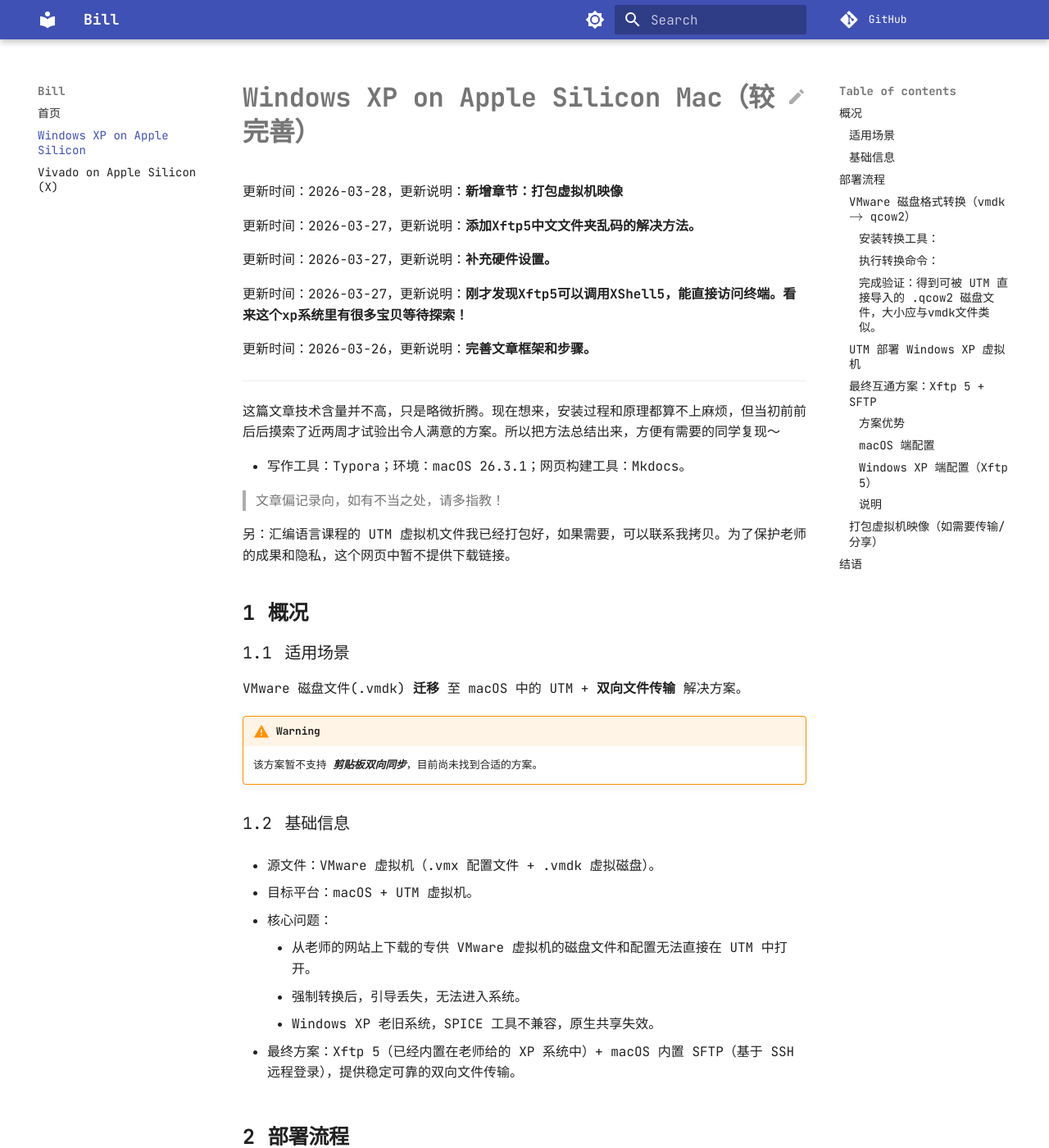
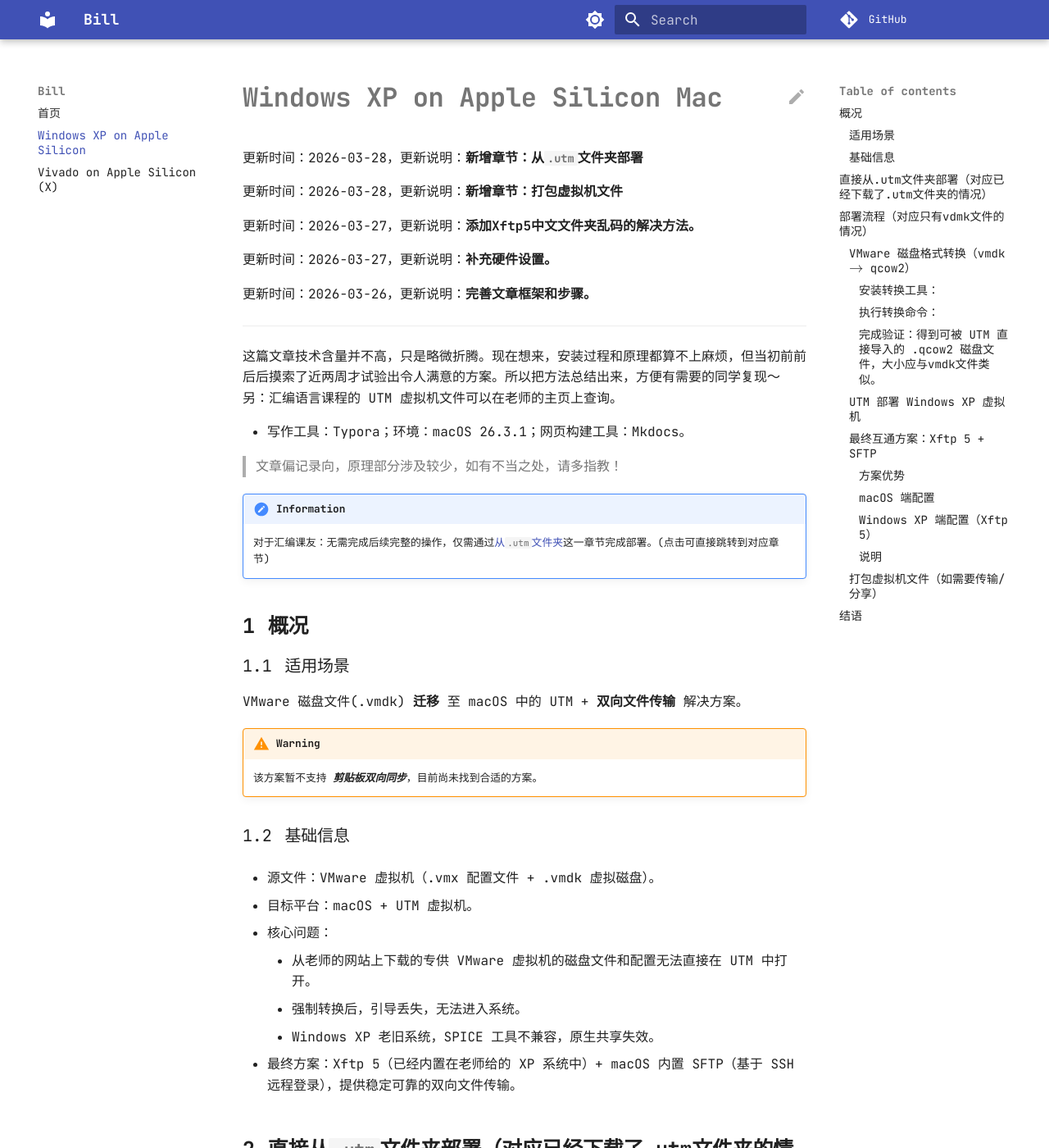
Before and after one commit to bfyes/Virtual-machines-on-Mac, an MkDocs documentation site: the page built from docs/windows-xp-apple-silicon.md, in a window 1280 px wide and 1400 px high. Shown: the whole window at 82% size. Built offline with MkDocs 1.6.1 and Material for MkDocs 9.7.7, drawn with Linux system fonts in a browser that asks for light colours; comment, search, counter and statistics services are not loaded; some of the changed text lies outside the part shown.

Commit message:
新增从utm文件夹部署，方便课友操作

```diff
--- a/docs/windows-xp-apple-silicon.md
+++ b/docs/windows-xp-apple-silicon.md
@@ -1,24 +1,26 @@
-# Windows XP on Apple Silicon Mac（较完善）
+# Windows XP on Apple Silicon Mac
 
-更新时间：2026-03-28，更新说明：**新增章节：打包虚拟机映像**
+更新时间：2026-03-28，更新说明：**新增章节：从`.utm`文件夹部署**
+
+更新时间：2026-03-28，更新说明：**新增章节：打包虚拟机文件**
 
 更新时间：2026-03-27，更新说明：**添加Xftp5中文文件夹乱码的解决方法。**
 
 更新时间：2026-03-27，更新说明：**补充硬件设置。**
-
-更新时间：2026-03-27，更新说明：**刚才发现Xftp5可以调用XShell5，能直接访问终端。看来这个xp系统里有很多宝贝等待探索！**
 
 更新时间：2026-03-26，更新说明：**完善文章框架和步骤。**
 
 ---
 
 这篇文章技术含量并不高，只是略微折腾。现在想来，安装过程和原理都算不上麻烦，但当初前前后后摸索了近两周才试验出令人满意的方案。所以把方法总结出来，方便有需要的同学复现～
+另：汇编语言课程的 UTM 虚拟机文件可以在老师的主页上查询。
 
 - 写作工具：Typora；环境：macOS 26.3.1；网页构建工具：Mkdocs。
 
-> 文章偏记录向，如有不当之处，请多指教！
+> 文章偏记录向，原理部分涉及较少，如有不当之处，请多指教！
 
-另：汇编语言课程的 UTM 虚拟机文件我已经打包好，如果需要，可以联系我拷贝。为了保护老师的成果和隐私，这个网页中暂不提供下载链接。
+!!!information
+    对于汇编课友：无需完成后续完整的操作，仅需通过[从`.utm`文件夹](#直接从utm文件夹部署对应已经下载了utm文件夹的情况)这一章节完成部署。(点击可直接跳转到对应章节)
 
 ## 概况
 
@@ -42,9 +44,14 @@
 
 - 最终方案：Xftp 5（已经内置在老师给的 XP 系统中）+ macOS 内置 SFTP（基于 SSH 远程登录），提供稳定可靠的双向文件传输。
 
+## 直接从`.utm`文件夹部署（对应已经下载了.utm文件夹的情况）
 
+1. **软件**。关于 UTM 的下载，请访问 <https://mac.getutm.app>。
 
-## 部署流程
+2. **虚拟机文件**。请将下载好的压缩包解压，得到utm文件包。在安装好 UTM 虚拟机的情况下，直接双击该包即可打开虚拟机。随后点击“启动”即可。
+3. **文件互传**。根据[文件互传方案](#最终互通方案xftp-5--sftp)继续配置。
+
+## 部署流程（对应只有vdmk文件的情况）
 
 ### VMware 磁盘格式转换（vmdk $\rightarrow$ qcow2）
 
@@ -216,7 +223,7 @@
 - IP 地址固定：无需频繁修改配置
 - 使用时发现传输速度有提升空间，持续探索中...
 
-### 打包虚拟机映像（如需要传输/分享）
+### 打包虚拟机文件（如需要传输/分享）
 
 > 7-Zip有很好的压缩率，尽管压缩速度慢于原生工具。
 
```
Also changed, not shown: site/search/search_index.json, site/windows-xp-apple-silicon/index.html, 2 other files.
